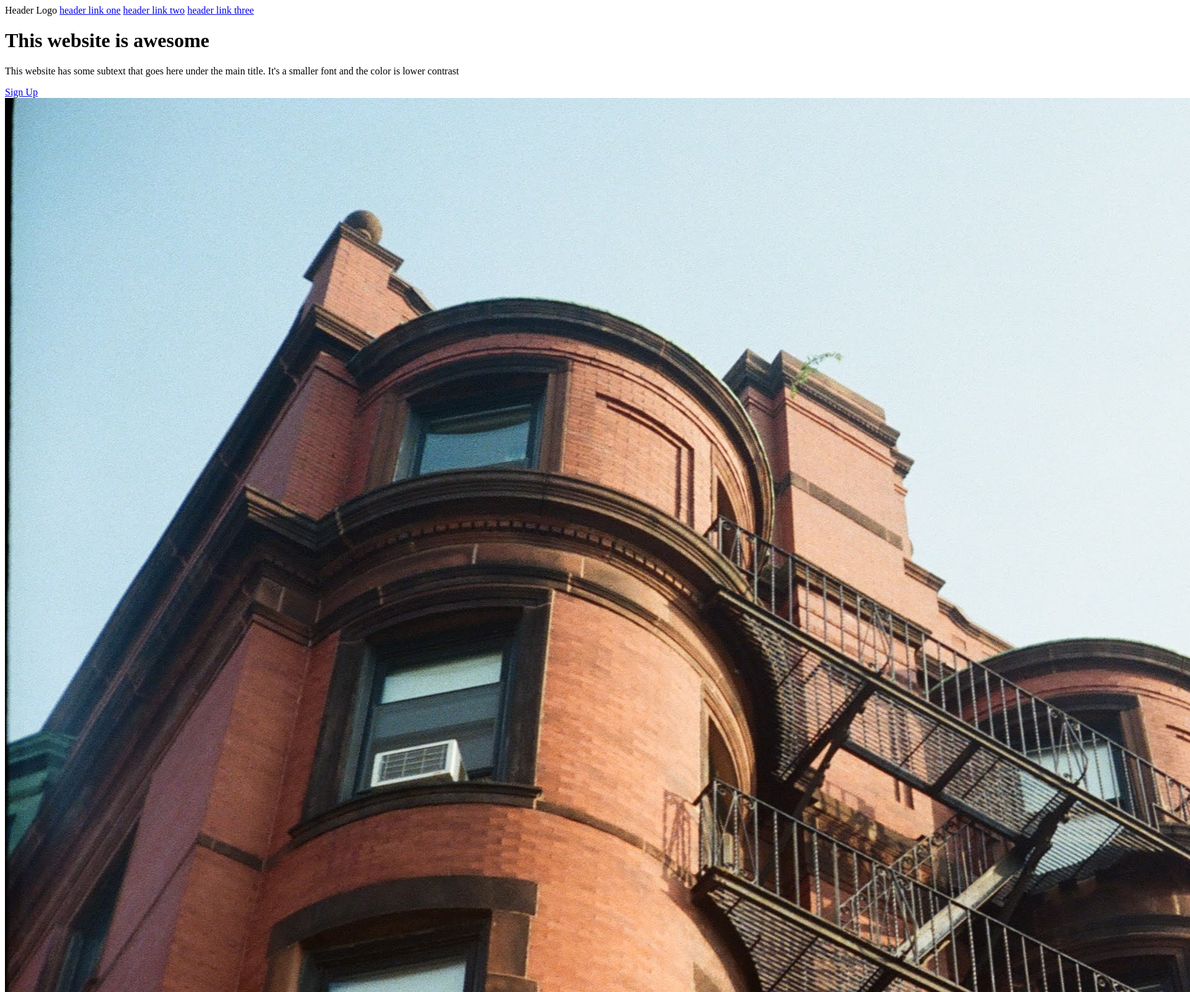
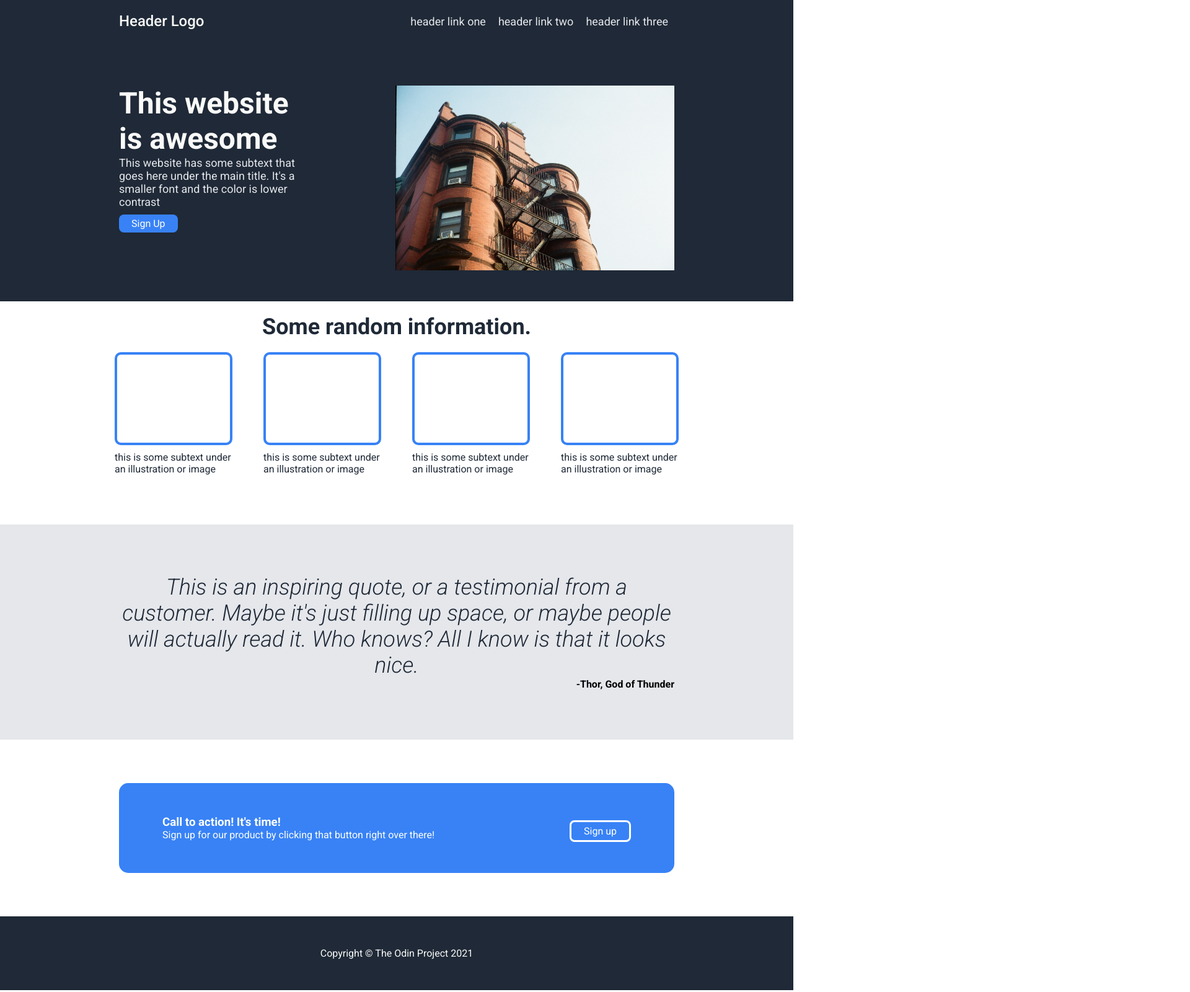
Before and after one commit to mstefk/odin-landing-page, a plain HTML site: page index.html in a window 1280 px wide. Shown: the top 1600 px of the page at 62% size, 1920 px wide, since content can reach past the window. Drawn offline with Linux system fonts and the light colour scheme.

Commit message:
landing page done

```diff
--- a/index.html
+++ b/index.html
@@ -4,23 +4,34 @@
     <meta charset="UTF-8">
     <meta http-equiv="X-UA-Compatible" content="IE=edge">
     <meta name="viewport" content="width=device-width, initial-scale=1.0">
+    <link rel="stylesheet" href="style.css">
     <title>Document</title>
 </head>
 <body>
     <header>
+        <div class="header-container">
             Header Logo
-        <a href="#">header link one</a>
-        <a href="#">header link two</a>
-        <a href="#">header link three</a>
+            <div class="header-links">
+                <a href="#" class="header-link">header link one</a>
+                <a href="#" class="header-link">header link two</a>
+                <a href="#" class="header-link">header link three</a>
+            </div>
+        </div>
     </header>
     <div class="section-one">
+        <div class="section-one-container">
+            <div class="awesome-container">
                 <h1>This website is awesome</h1>
-        <p>This website has some subtext that goes here under the main title. It's a smaller font and the color is lower contrast</p>
-        <a href="#">Sign Up</a>
+                <p class="hero-secondary">This website has some subtext that goes here under the main title. It's a smaller font and the color is lower contrast</p>
+                <a class="button" href="#">Sign Up</a>
+            </div>
             <img src="./pexels-sasha-prasastika-9304473.jpg" alt="Random picture">
         </div>
+    </div>
     <div class="section-two">
+        <div class="section-two-container">
             <h2>Some random information.</h2>
+            <div class="info-container">
                 <div class="info-one">
                     <div class="frame"></div>
                     this is some subtext under an illustration or image
@@ -38,15 +49,23 @@
                     this is some subtext under an illustration or image
                 </div>
             </div>
+        </div>
+    </div>
     <div class="section-three">
-       <p>This is an inspiring quote, or a testimonial from a customer. Maybe it's just filling up space, or maybe people will actuallz read it. Who knows? All I know is that it looks nice. </p>
-        <p><strong>-Thor, God of Thunder</strong></p>
+        <div class="section-three-container">
+            <p class="quote">This is an inspiring quote, or a testimonial from a customer. Maybe it's just filling up space, or maybe people will actually read it. Who knows? All I know is that it looks nice. </p>
+            <p class="quote-author"><strong>-Thor, God of Thunder</strong></p>
+        </div>
     </div>
     <div class="section-four">
-        <h4>Call to action! It's time!</h4>
+        <div class="section-four-container">
+            <div class="call-to-action-container">
+                <h3>Call to action! It's time!</h4>
                 <p>Sign up for our product by clicking that button right over there!</p>
-        <a href="#">Sign up</a>
             </div>
-    <div class="footer">Copyright &copy;</div>
+            <a href="#" class="button button2">Sign up</a>
+        </div>
+    </div>
+    <div class="footer">Copyright &copy; The Odin Project 2021</div>
 </body>
 </html>
--- /dev/null
+++ b/style.css
@@ -0,0 +1,180 @@
+@import url('https://fonts.googleapis.com/css2?family=Roboto:ital,wght@0,400;0,500;0,700;1,300&display=swap');
+
+* {
+    margin: 0;
+    padding: 0;
+    box-sizing: border-box;
+}
+
+body {
+    font-family: 'Roboto', sans-serif;
+}
+
+header {
+    background-color: #1f2937;
+    font-size: 24px;
+    color: #f9faf8;
+    font-weight: 500;
+    padding: 20px 0;
+}
+
+.header-container {
+    display: flex;
+    justify-content: space-between;
+    align-items: center;
+    width: 70%;
+    margin: 0 auto;
+}
+
+.header-links {
+    display: flex;
+}
+
+.header-link {
+    margin: 0 10px;
+    font-weight: normal;
+}
+
+img {
+    width: 450px;
+}
+
+.section-one {
+    background-color: #1f2937;
+    padding-top: 70px;
+    padding-bottom: 50px;
+}
+
+.footer {
+    background-color: #1f2937;
+}
+
+h1 {
+    font-size: 48px;
+    font-weight: 700;
+    color: #f9faf8;
+}
+
+h2 {
+    font-size: 36px;
+    font-weight: 700;
+    color: #1f2937;
+}
+
+.header-link, .hero-secondary {
+    font-size: 18px;
+    color: #e5e7eb;
+}
+
+.button {
+    background-color: #3882f6;
+    padding: 5px 20px;
+    color: white;
+    margin-top: 10px;
+    border-radius: 8px;
+}
+
+.quote {
+    font-size: 36px;
+    font-weight: 300;
+    font-style: italic;
+    color: #1f2937;
+}
+
+.section-three {
+    background-color: #e5e7eb;
+}
+
+a {
+    text-decoration: none;
+}
+
+.section-one-container {
+    display: flex;
+    width: 70%;
+    margin: auto;
+    gap: 150px;
+}
+
+.awesome-container {
+    display: flex;
+    flex-direction: column;
+    align-items: flex-start;
+}
+
+.section-two {
+    padding-bottom: 80px;
+}
+
+.section-two-container {
+    display: flex;
+    flex-direction: column;
+    margin: 0 auto;
+    width: 70%;
+}
+
+h2 {
+    text-align: center;
+    margin: 20px;
+}
+
+.info-container {
+    display: flex;
+    color: #1f2937;
+    justify-content: center;
+    gap: 50px;
+}
+
+.frame {
+    width: 190px;
+    height: 150px;
+    border: 4px solid #3882f6;
+    border-radius: 10px;
+    margin-bottom: 10px;
+}
+
+.info-container > * {
+    width: 190px;
+}
+
+.section-three {
+    text-align: center;
+    padding: 80px 0;
+}
+
+.section-three-container {
+    width: 70%;
+    margin: auto;
+}
+
+.quote-author {
+    text-align: right;
+}
+
+.section-four-container {
+    background-color: #3882f6;
+    width: 70%;
+    margin: 70px auto;
+    padding: 50px 70px;
+    border-radius: 15px;
+    color: white;
+    display: flex;
+    justify-content: space-between;
+    align-items: center;
+}
+
+.call-to-action-container {
+    display: flex;
+    flex-direction: column;
+    justify-content: center;
+}
+
+.button2 {
+    border: 3px white solid;
+}
+
+.footer {
+    padding: 50px;
+    text-align: center;
+    color: #f9faf8;
+}
```
Lines whose indentation alone changed are shown as unchanged.
